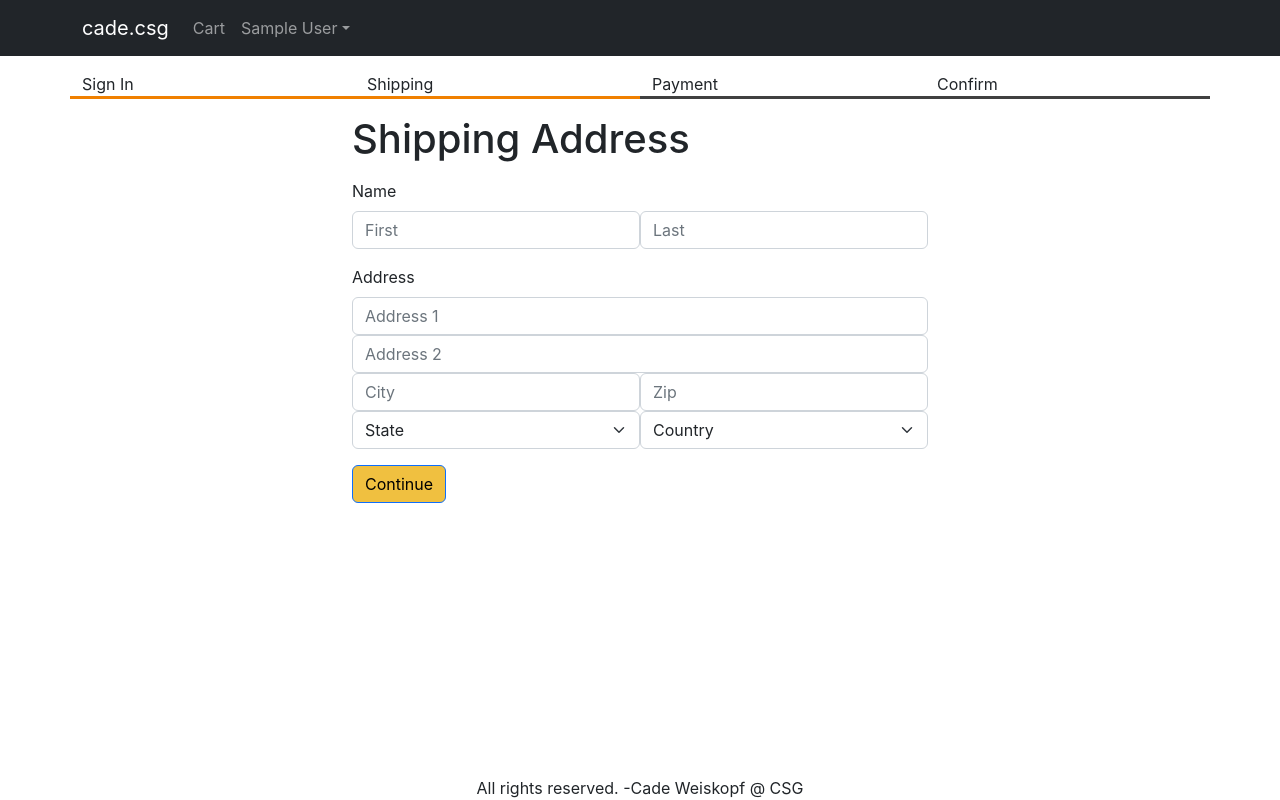
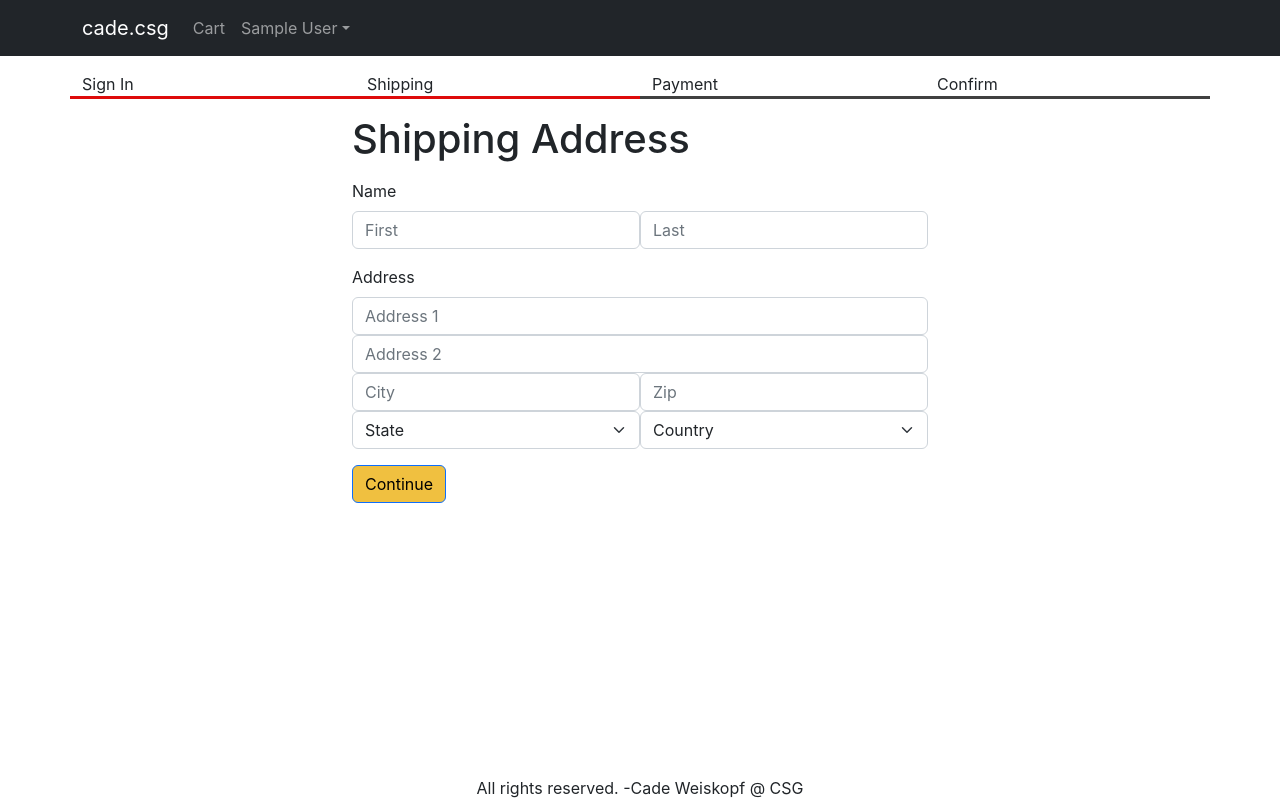
Before and after one commit to CadeWeiskopf/MERN-Ecommerce-App, a React (Create React App) app in the folder frontend/: page /shipping in a window 1280 px wide. Built offline with nearby package versions, Linux system fonts and the light colour scheme; sample sign-in values are in the browser's storage.

Commit message:
different color on checkout progress

```diff
--- a/frontend/src/index.css
+++ b/frontend/src/index.css
@@ -59,5 +59,5 @@ main {
   border-bottom: 0.2rem solid #404040;
 }
 .checkout-steps > div.active {
-  border-bottom: 0.2rem solid #f08000;
+  border-bottom: 0.2rem solid #de0b0b;
 }
```
